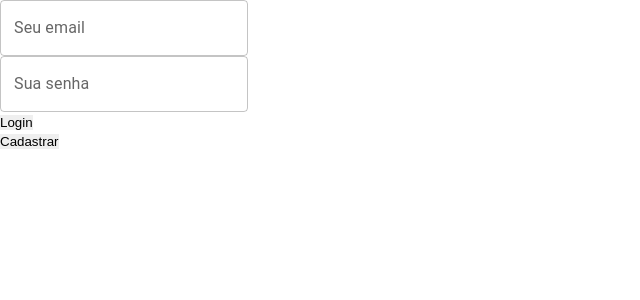
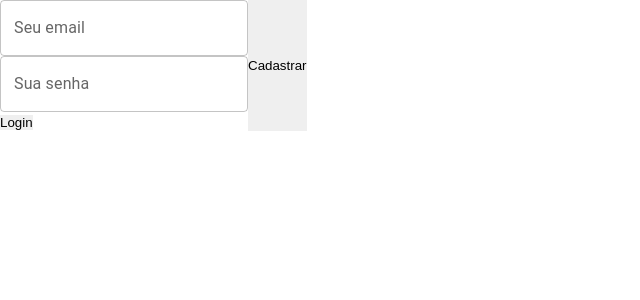
Before and after one commit to Grupo-7-Turma-15/My-Shelf_Projeto-Front-End, a React (Vite) app in the folder projeto-final/: page / in a window 1280 px wide. Shown: the top 300 px of the page, without its empty margins (0-640 px from the left). Built offline with nearby package versions, Linux system fonts and the light colour scheme.

Commit message:
fix/slytedHomePage to StyledHomePage, it was broken the vercel the lowercase

```diff
--- a/projeto-final/src/pages/HomePage/index.tsx
+++ b/projeto-final/src/pages/HomePage/index.tsx
@@ -3,7 +3,7 @@ import { SubmitHandler, useForm } from "react-hook-form";
 import Input from "../../components/InputDefault";
 import { UserContext } from "../../providers/UserContext";
 import { IFormLogin } from "../../providers/UserContext/@types";
-import { styledHomePage } from "./style";
+import { StyledHomePage } from "./style";
 
 export default function HomePage() {
   const { goToRegister, userLogin } = useContext(UserContext);
@@ -19,7 +19,7 @@ export default function HomePage() {
   };
 
   return (
-    <styledHomePage>
+    <StyledHomePage>
       <form onSubmit={handleSubmit(submit)}>
         <Input
           label="Seu email"
@@ -36,6 +36,6 @@ export default function HomePage() {
         <button type="submit">Login</button>
       </form>
       <button onClick={() => goToRegister()}>Cadastrar</button>
-    </styledHomePage>
+    </StyledHomePage>
   );
 }
--- a/projeto-final/src/pages/HomePage/style.ts
+++ b/projeto-final/src/pages/HomePage/style.ts
@@ -1,5 +1,5 @@
 import styled from "styled-components";
 
-export const styledHomePage = styled.div`
+export const StyledHomePage = styled.div`
   display: flex;
 `;
```
